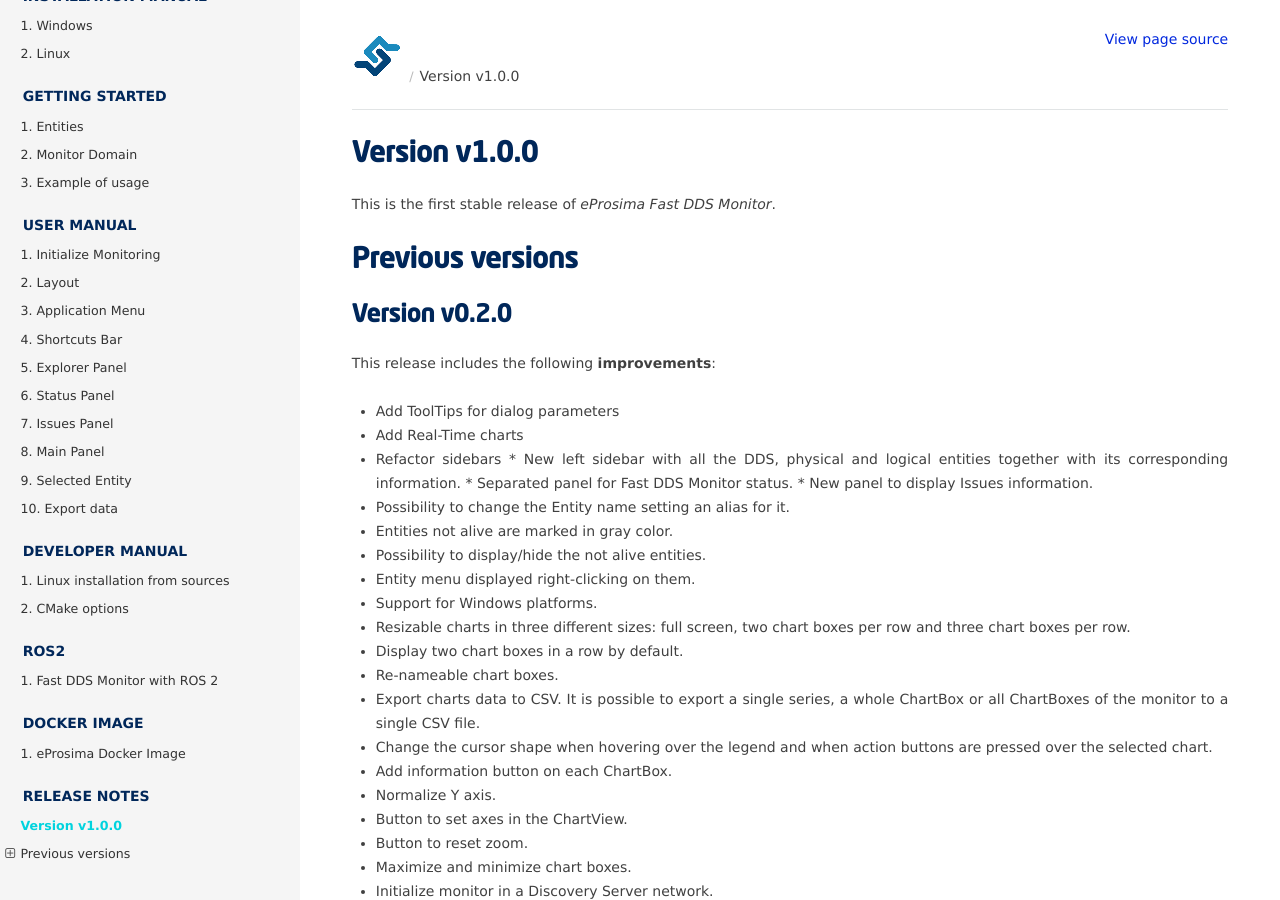
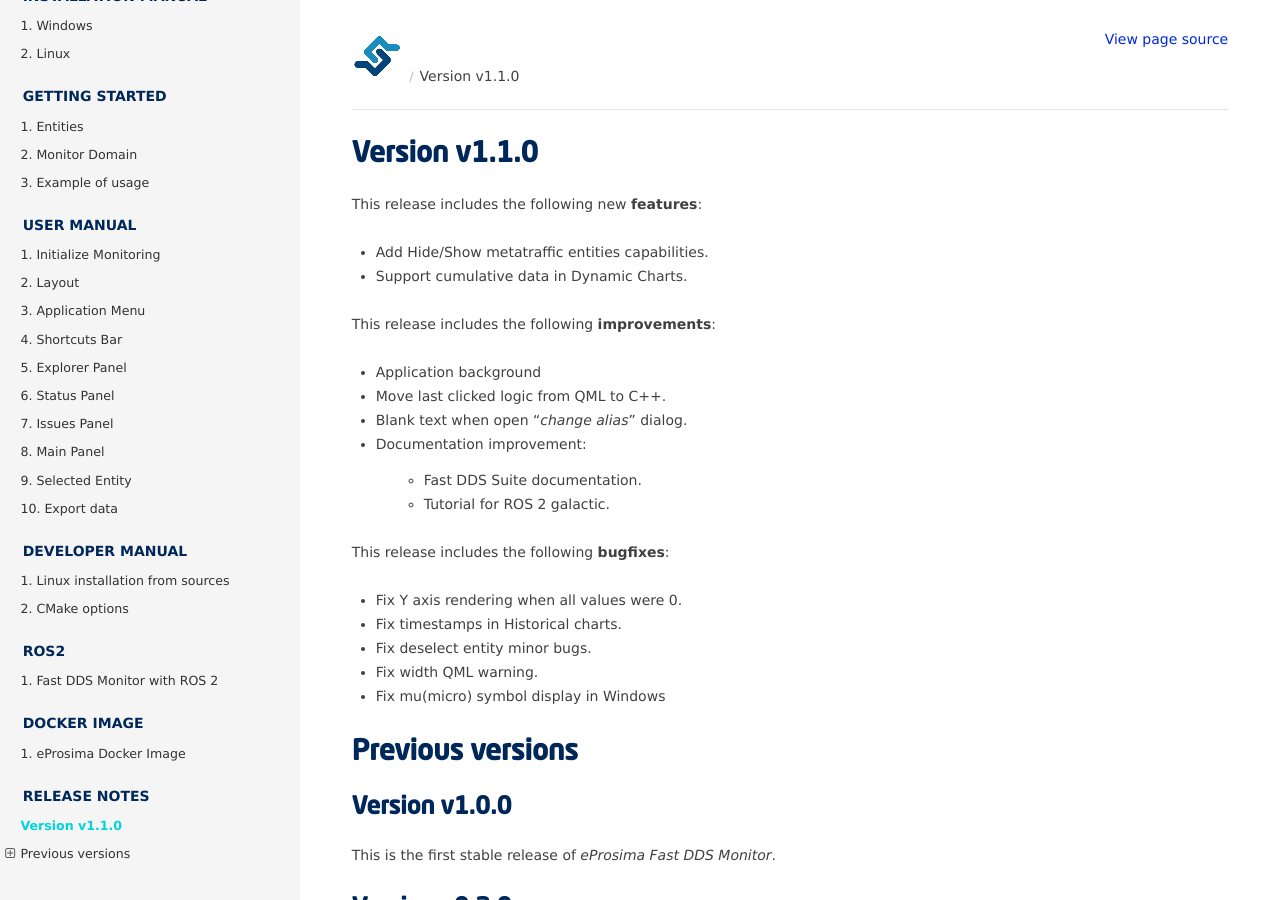
Before and after one commit to nguyenthang7215/DDS_Monitor, a Sphinx documentation site: the page built from docs/rst/notes/notes.rst, in a window 1280 px wide and 900 px high. Built offline with Sphinx 7.4.7 and the Read the Docs theme 2.0.0, drawn with Linux system fonts in a browser that asks for light colours.

Commit message:
Release Notes for v1.1.0 (#137)
* Release Notes for v1.1.0

Signed-off-by: jparisu <javierparis@eprosima.com>

* apply suggestions

Signed-off-by: jparisu <javierparis@eprosima.com>

* apply suggestions

Signed-off-by: jparisu <javierparis@eprosima.com>

```diff
--- a/docs/rst/notes/notes.rst
+++ b/docs/rst/notes/notes.rst
@@ -1,14 +1,36 @@
 .. _release_notes:
 
 ##############
-Version v1.0.0
+Version v1.1.0
 ##############
 
-This is the first stable release of *eProsima Fast DDS Monitor*.
+This release includes the following new **features**:
+
+* Add Hide/Show metatraffic entities capabilities.
+* Support cumulative data in Dynamic Charts.
+
+This release includes the following **improvements**:
+
+* Application background
+* Move last clicked logic from QML to C++.
+* Blank text when open "*change alias*" dialog.
+* Documentation improvement:
+
+    * Fast DDS Suite documentation.
+    * Tutorial for ROS 2 galactic.
+
+This release includes the following **bugfixes**:
+
+* Fix Y axis rendering when all values were 0.
+* Fix timestamps in Historical charts.
+* Fix deselect entity minor bugs.
+* Fix width QML warning.
+* Fix mu(micro) symbol display in Windows
 
 #################
 Previous versions
 #################
 
+.. include:: previous_versions/v1.0.0.rst
 .. include:: previous_versions/v0.2.0.rst
 .. include:: previous_versions/v0.1.0.rst
--- /dev/null
+++ b/docs/rst/notes/previous_versions/v1.0.0.rst
@@ -0,0 +1,4 @@
+Version v1.0.0
+==============
+
+This is the first stable release of *eProsima Fast DDS Monitor*.
```
